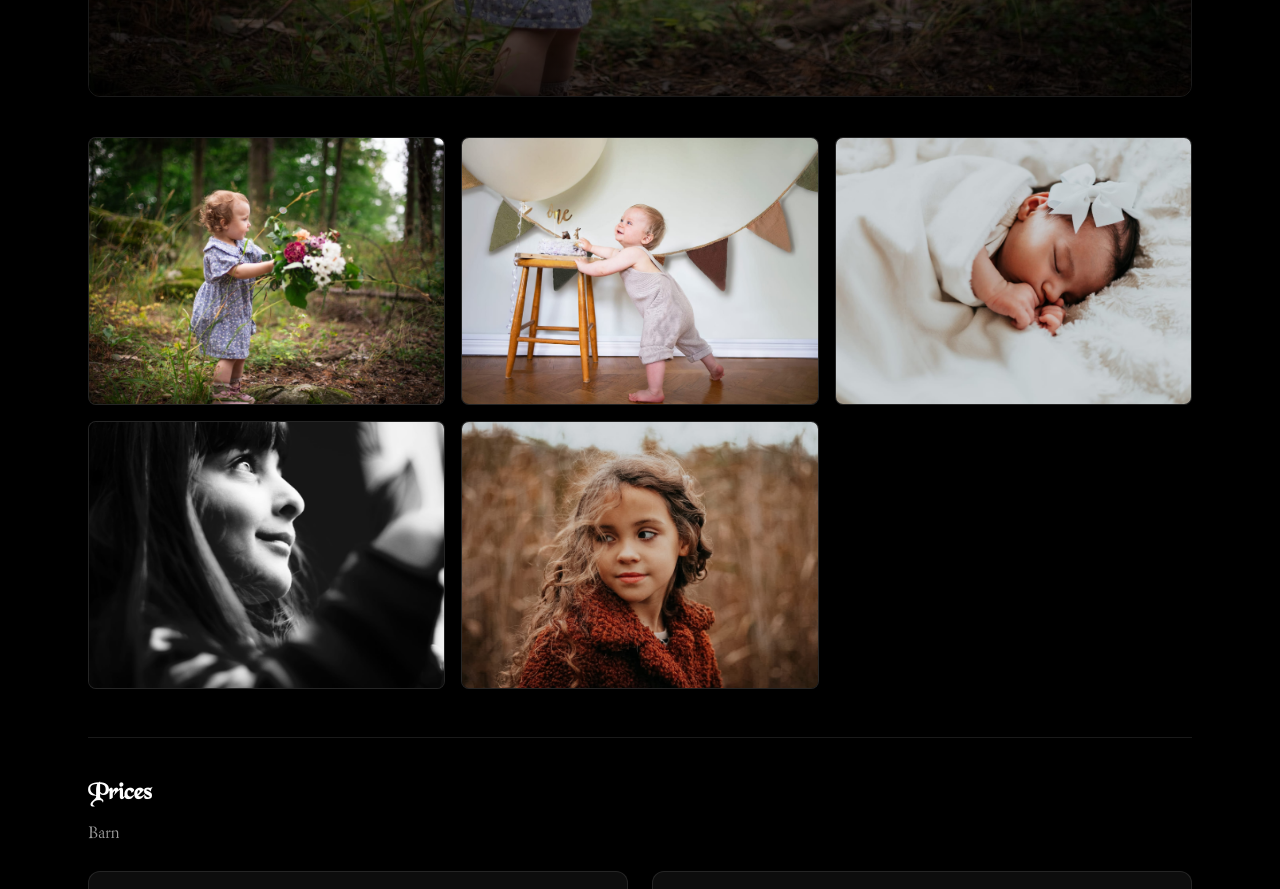
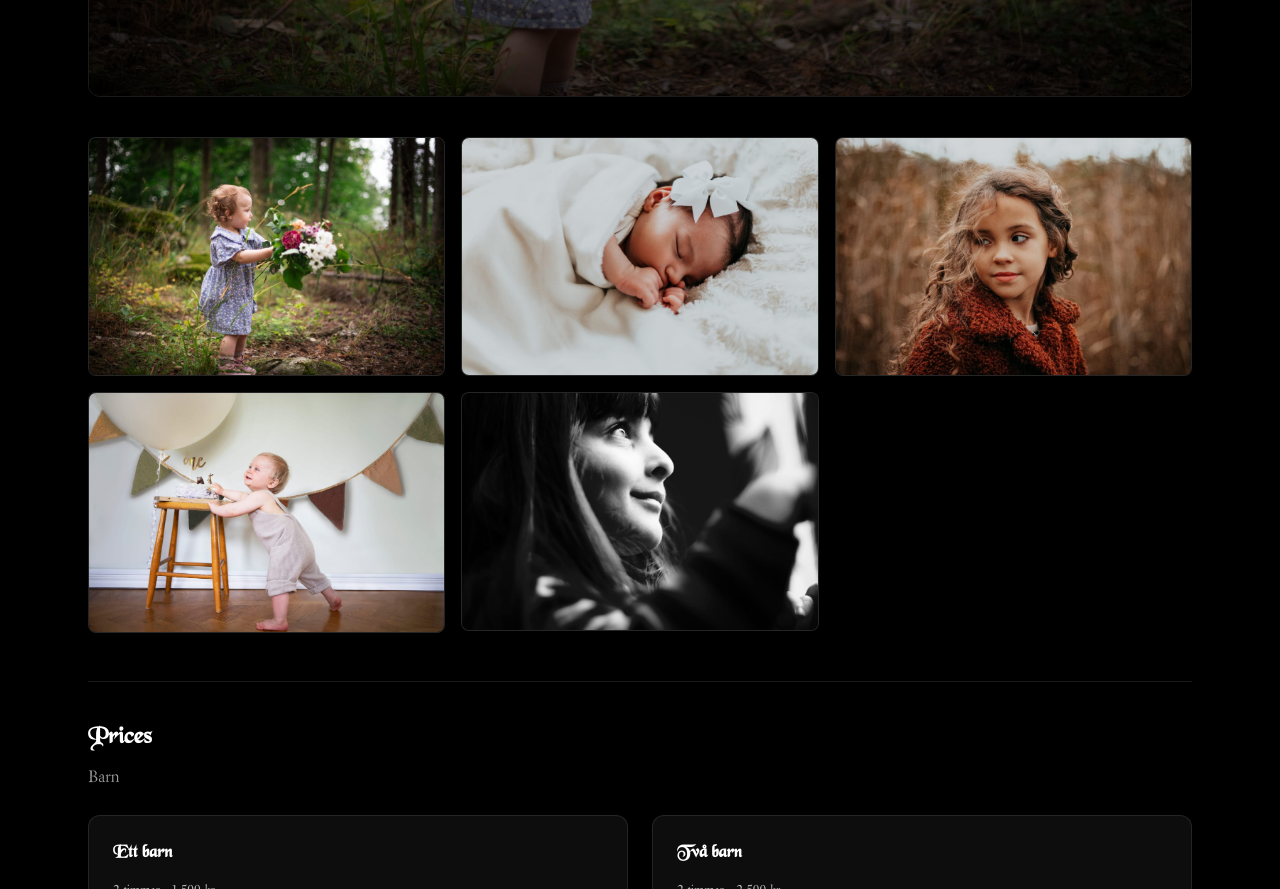
Before and after one commit to NathalieBaskin/nathalie-portfolio, a Next.js app: page /photo/barn in a window 1280 px wide. Shown: the part 760-1649 px from the top of the page. Built offline with nearby package versions, Linux system fonts and the light colour scheme.

Commit message:
fix: show full images in category gallery, fix prices anchor scroll
Switch the category image grid to a masonry layout using each
image's real dimensions instead of cropping to a fixed aspect
ratio, and scroll to #category-prices on navigation from the
overview page.

```diff
--- a/app/data/photo-index.json
+++ b/app/data/photo-index.json
@@ -1,64 +1,248 @@
 {
   "barn": {
-    "cover": "/fotografi/barn/1cover.jpg",
+    "cover": {
+      "src": "/fotografi/barn/1cover.jpg",
+      "width": 2000,
+      "height": 1333
+    },
     "images": [
-      "/fotografi/barn/1cover.jpg",
-      "/fotografi/barn/2.jpg",
-      "/fotografi/barn/3.jpg",
-      "/fotografi/barn/4.jpg",
-      "/fotografi/barn/5.jpg"
+      {
+        "src": "/fotografi/barn/1cover.jpg",
+        "width": 2000,
+        "height": 1333
+      },
+      {
+        "src": "/fotografi/barn/2.jpg",
+        "width": 2000,
+        "height": 1345
+      },
+      {
+        "src": "/fotografi/barn/3.jpg",
+        "width": 2000,
+        "height": 1333
+      },
+      {
+        "src": "/fotografi/barn/4.jpg",
+        "width": 2000,
+        "height": 1333
+      },
+      {
+        "src": "/fotografi/barn/5.jpg",
+        "width": 1800,
+        "height": 1200
+      }
     ]
   },
   "brollop-och-forlovning": {
-    "cover": "/fotografi/brollop-och-forlovning/1cover.jpg",
+    "cover": {
+      "src": "/fotografi/brollop-och-forlovning/1cover.jpg",
+      "width": 2000,
+      "height": 1333
+    },
     "images": [
-      "/fotografi/brollop-och-forlovning/1cover.jpg",
-      "/fotografi/brollop-och-forlovning/2.jpg",
-      "/fotografi/brollop-och-forlovning/3.jpg",
-      "/fotografi/brollop-och-forlovning/4.jpg",
-      "/fotografi/brollop-och-forlovning/5.jpg",
-      "/fotografi/brollop-och-forlovning/6.jpg",
-      "/fotografi/brollop-och-forlovning/7.jpg",
-      "/fotografi/brollop-och-forlovning/8.jpg",
-      "/fotografi/brollop-och-forlovning/9.jpg",
-      "/fotografi/brollop-och-forlovning/10.jpg",
-      "/fotografi/brollop-och-forlovning/11.jpg",
-      "/fotografi/brollop-och-forlovning/12.jpg"
+      {
+        "src": "/fotografi/brollop-och-forlovning/1cover.jpg",
+        "width": 2000,
+        "height": 1333
+      },
+      {
+        "src": "/fotografi/brollop-och-forlovning/2.jpg",
+        "width": 2000,
+        "height": 3000
+      },
+      {
+        "src": "/fotografi/brollop-och-forlovning/3.jpg",
+        "width": 2000,
+        "height": 3000
+      },
+      {
+        "src": "/fotografi/brollop-och-forlovning/4.jpg",
+        "width": 2000,
+        "height": 1333
+      },
+      {
+        "src": "/fotografi/brollop-och-forlovning/5.jpg",
+        "width": 2000,
+        "height": 1333
+      },
+      {
+        "src": "/fotografi/brollop-och-forlovning/6.jpg",
+        "width": 2000,
+        "height": 1333
+      },
+      {
+        "src": "/fotografi/brollop-och-forlovning/7.jpg",
+        "width": 2000,
+        "height": 1333
+      },
+      {
+        "src": "/fotografi/brollop-och-forlovning/8.jpg",
+        "width": 2000,
+        "height": 1333
+      },
+      {
+        "src": "/fotografi/brollop-och-forlovning/9.jpg",
+        "width": 2000,
+        "height": 1333
+      },
+      {
+        "src": "/fotografi/brollop-och-forlovning/10.jpg",
+        "width": 2000,
+        "height": 3000
+      },
+      {
+        "src": "/fotografi/brollop-och-forlovning/11.jpg",
+        "width": 2000,
+        "height": 3000
+      },
+      {
+        "src": "/fotografi/brollop-och-forlovning/12.jpg",
+        "width": 2000,
+        "height": 1333
+      }
     ]
   },
   "familj": {
-    "cover": "/fotografi/familj/1cover.jpg",
+    "cover": {
+      "src": "/fotografi/familj/1cover.jpg",
+      "width": 2000,
+      "height": 1333
+    },
     "images": [
-      "/fotografi/familj/1cover.jpg",
-      "/fotografi/familj/2.jpg",
-      "/fotografi/familj/3.jpg",
-      "/fotografi/familj/4.jpg",
-      "/fotografi/familj/5.jpg",
-      "/fotografi/familj/6.jpg",
-      "/fotografi/familj/7.jpg",
-      "/fotografi/familj/8.jpg",
-      "/fotografi/familj/9.jpg",
-      "/fotografi/familj/10.jpg"
+      {
+        "src": "/fotografi/familj/1cover.jpg",
+        "width": 2000,
+        "height": 1333
+      },
+      {
+        "src": "/fotografi/familj/2.jpg",
+        "width": 2000,
+        "height": 1333
+      },
+      {
+        "src": "/fotografi/familj/3.jpg",
+        "width": 2000,
+        "height": 1333
+      },
+      {
+        "src": "/fotografi/familj/4.jpg",
+        "width": 2000,
+        "height": 1333
+      },
+      {
+        "src": "/fotografi/familj/5.jpg",
+        "width": 2000,
+        "height": 1333
+      },
+      {
+        "src": "/fotografi/familj/6.jpg",
+        "width": 2000,
+        "height": 1393
+      },
+      {
+        "src": "/fotografi/familj/7.jpg",
+        "width": 2000,
+        "height": 1333
+      },
+      {
+        "src": "/fotografi/familj/8.jpg",
+        "width": 2000,
+        "height": 1333
+      },
+      {
+        "src": "/fotografi/familj/9.jpg",
+        "width": 2000,
+        "height": 3000
+      },
+      {
+        "src": "/fotografi/familj/10.jpg",
+        "width": 1286,
+        "height": 2048
+      }
     ]
   },
   "modell": {
-    "cover": "/fotografi/modell/1cover.jpg",
+    "cover": {
+      "src": "/fotografi/modell/1cover.jpg",
+      "width": 2000,
+      "height": 1413
+    },
     "images": [
-      "/fotografi/modell/1cover.jpg",
-      "/fotografi/modell/2.jpg",
-      "/fotografi/modell/3.jpg",
-      "/fotografi/modell/4.jpg",
-      "/fotografi/modell/5.jpg",
-      "/fotografi/modell/6.jpg",
-      "/fotografi/modell/7.jpg",
-      "/fotografi/modell/9.jpg",
-      "/fotografi/modell/10.jpg",
-      "/fotografi/modell/11.jpg",
-      "/fotografi/modell/12.jpg",
-      "/fotografi/modell/13.jpg",
-      "/fotografi/modell/14.jpg",
-      "/fotografi/modell/15.jpg",
-      "/fotografi/modell/16.jpg"
+      {
+        "src": "/fotografi/modell/1cover.jpg",
+        "width": 2000,
+        "height": 1413
+      },
+      {
+        "src": "/fotografi/modell/2.jpg",
+        "width": 2000,
+        "height": 1333
+      },
+      {
+        "src": "/fotografi/modell/3.jpg",
+        "width": 1800,
+        "height": 1200
+      },
+      {
+        "src": "/fotografi/modell/4.jpg",
+        "width": 2000,
+        "height": 1333
+      },
+      {
+        "src": "/fotografi/modell/5.jpg",
+        "width": 2000,
+        "height": 1333
+      },
+      {
+        "src": "/fotografi/modell/6.jpg",
+        "width": 2000,
+        "height": 3000
+      },
+      {
+        "src": "/fotografi/modell/7.jpg",
+        "width": 2000,
+        "height": 3000
+      },
+      {
+        "src": "/fotografi/modell/9.jpg",
+        "width": 2000,
+        "height": 1333
+      },
+      {
+        "src": "/fotografi/modell/10.jpg",
+        "width": 2000,
+        "height": 1333
+      },
+      {
+        "src": "/fotografi/modell/11.jpg",
+        "width": 2000,
+        "height": 1333
+      },
+      {
+        "src": "/fotografi/modell/12.jpg",
+        "width": 2000,
+        "height": 1333
+      },
+      {
+        "src": "/fotografi/modell/13.jpg",
+        "width": 2000,
+        "height": 1333
+      },
+      {
+        "src": "/fotografi/modell/14.jpg",
+        "width": 2000,
+        "height": 1333
+      },
+      {
+        "src": "/fotografi/modell/15.jpg",
+        "width": 2000,
+        "height": 1333
+      },
+      {
+        "src": "/fotografi/modell/16.jpg",
+        "width": 2000,
+        "height": 1333
+      }
     ]
   }
 }
--- a/app/photo/[category]/CategoryGalleryClient.js
+++ b/app/photo/[category]/CategoryGalleryClient.js
@@ -172,6 +172,15 @@ export default function CategoryGalleryClient({ category, cover, images }) {
   };
 
   useEffect(() => {
+    if (typeof window === "undefined" || !window.location.hash) return;
+    const target = document.querySelector(window.location.hash);
+    if (!target) return;
+    requestAnimationFrame(() => {
+      target.scrollIntoView({ behavior: "instant", block: "start" });
+    });
+  }, []);
+
+  useEffect(() => {
     if (activeImageIndex === null) return;
     const originalOverflow = document.body.style.overflow;
     document.body.style.overflow = "hidden";
@@ -214,8 +223,8 @@ export default function CategoryGalleryClient({ category, cover, images }) {
     const prevImage =
       galleryImages[(activeImageIndex - 1 + totalImages) % totalImages];
 
-    preload(nextImage);
-    preload(prevImage);
+    preload(nextImage?.src);
+    preload(prevImage?.src);
   }, [currentImage, activeImageIndex, totalImages, images]);
 
   return (
@@ -236,7 +245,7 @@ export default function CategoryGalleryClient({ category, cover, images }) {
           {cover ? (
             <div className="relative aspect-video w-full overflow-hidden rounded-xl border border-white/10">
               <Image
-                src={cover}
+                src={cover.src}
                 alt={categoryLabel}
                 fill
                 sizes="(min-width: 1024px) 60vw, 100vw"
@@ -258,24 +267,23 @@ export default function CategoryGalleryClient({ category, cover, images }) {
         </header>
 
         <section className="space-y-6">
-          <div className="grid gap-4 sm:grid-cols-2 lg:grid-cols-3">
+          <div className="columns-1 gap-4 sm:columns-2 lg:columns-3">
             {galleryImages.map((image, index) => (
               <button
-                key={image}
+                key={image.src}
                 type="button"
                 onClick={() => openImage(index)}
-                className="group block cursor-pointer"
+                className="group mb-4 block w-full cursor-pointer break-inside-avoid overflow-hidden rounded-lg border border-white/10 bg-white/5"
                 aria-label={t("photo.openAlbumAria", { title: categoryLabel })}
               >
-                <div className="relative aspect-[4/3] w-full overflow-hidden rounded-lg border border-white/10 bg-white/5">
-                  <Image
-                    src={image}
-                    alt={categoryLabel}
-                    fill
-                    sizes="(min-width: 1024px) 30vw, (min-width: 640px) 50vw, 100vw"
-                    className="object-cover transition duration-500 group-hover:scale-105"
-                  />
-                </div>
+                <Image
+                  src={image.src}
+                  alt={categoryLabel}
+                  width={image.width}
+                  height={image.height}
+                  sizes="(min-width: 1024px) 30vw, (min-width: 640px) 50vw, 100vw"
+                  className="w-full h-auto transition duration-500 group-hover:scale-105"
+                />
               </button>
             ))}
           </div>
@@ -410,7 +418,7 @@ export default function CategoryGalleryClient({ category, cover, images }) {
 
               <div className="relative w-full flex-1 max-h-[70vh]">
                 <Image
-                  src={currentImage}
+                  src={currentImage.src}
                   alt={`${categoryLabel} ${activeImageIndex + 1}`}
                   fill
                   sizes="100vw"
--- a/scripts/build-photo-index.js
+++ b/scripts/build-photo-index.js
@@ -1,5 +1,6 @@
 const fs = require("fs");
 const path = require("path");
+const sharp = require("sharp");
 
 const IMAGE_EXTENSIONS = new Set([
   ".jpg",
@@ -36,7 +37,12 @@ function sortByNumber(names) {
   });
 }
 
-function buildIndex() {
+async function describeImage(category, name, filePath) {
+  const { width, height } = await sharp(filePath).metadata();
+  return { src: `/fotografi/${category}/${name}`, width, height };
+}
+
+async function buildIndex() {
   const baseDir = path.join(process.cwd(), "public", "fotografi");
   if (!fs.existsSync(baseDir)) {
     return {};
@@ -63,19 +69,24 @@ function buildIndex() {
     );
     const orderedFiles = coverFile ? [coverFile, ...restSorted] : restSorted;
 
+    const images = [];
+    for (const name of orderedFiles) {
+      images.push(
+        await describeImage(category, name, path.join(categoryDir, name))
+      );
+    }
+
     index[category] = {
-      cover: coverFile ? `/fotografi/${category}/${coverFile}` : orderedFiles[0]
-        ? `/fotografi/${category}/${orderedFiles[0]}`
-        : null,
-      images: orderedFiles.map((name) => `/fotografi/${category}/${name}`),
+      cover: images[0] || null,
+      images,
     };
   }
 
   return index;
 }
 
-function main() {
-  const index = buildIndex();
+async function main() {
+  const index = await buildIndex();
   const outDir = path.join(process.cwd(), "app", "data");
   const outFile = path.join(outDir, "photo-index.json");
 
```
Also changed, not shown: app/photo/page.js (+4 -4 lines).
